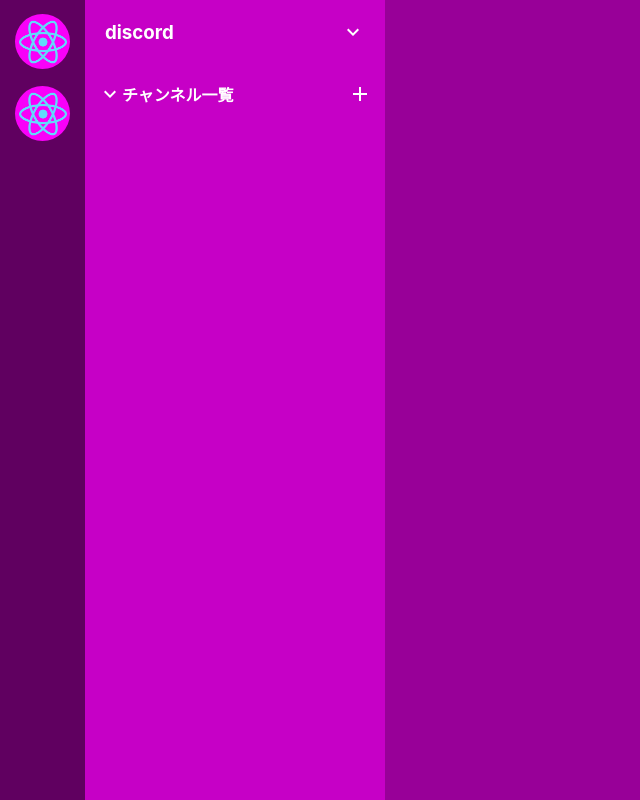
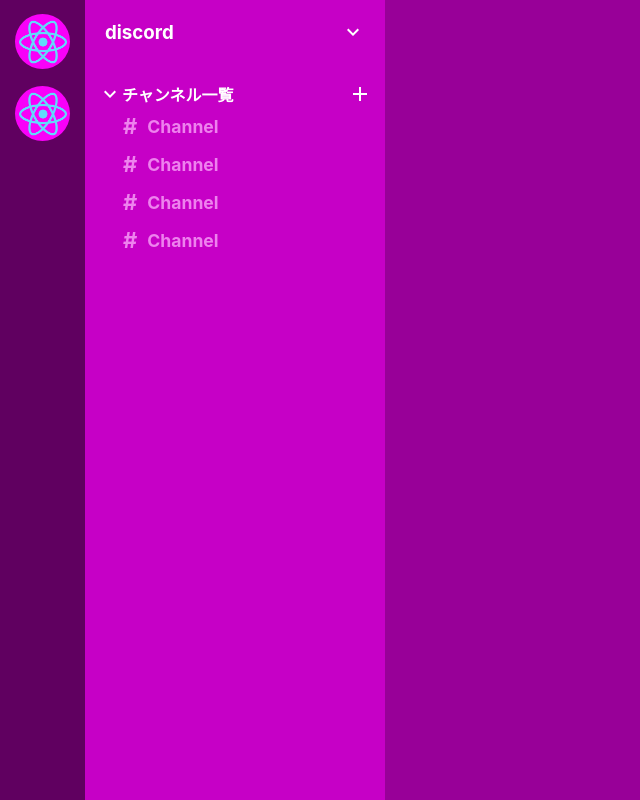
Before and after one commit to Hayate08A/udemy-discord-clone, a React (Create React App) app: page / in a window 1280 px wide. Shown: the whole page, without its empty margins (0-640 px from the left). Built offline with nearby package versions, Linux system fonts and the light colour scheme.

Commit message:
feat: :construction: #15 Channel list

```diff
--- a/src/components/sidebar/Sidebar.tsx
+++ b/src/components/sidebar/Sidebar.tsx
@@ -2,6 +2,7 @@ import React from 'react';
 import './Sidebar.scss';
 import ExpandMoreIcon from '@mui/icons-material/ExpandMore';
 import AddIcon from '@mui/icons-material/Add';
+import SidebarChannel from './sidebarChannel/SidebarChannel';
 
 const Sidebar = () => {
   return (
@@ -25,8 +26,13 @@ const Sidebar = () => {
               <ExpandMoreIcon />
               <h4>チャンネル一覧</h4>
             </div>
-
             <AddIcon className="sidebar-add-icon" />
+          </div>
+          <div className="sidebar-channel-list">
+            <SidebarChannel />
+            <SidebarChannel />
+            <SidebarChannel />
+            <SidebarChannel />
           </div>
         </div>
       </div>
--- /dev/null
+++ b/src/components/sidebar/sidebarChannel/SidebarChannel.scss
@@ -0,0 +1,22 @@
+.sidebar-channel {
+  padding-left: 20px;
+  margin-top: 2px;
+  h4 {
+    color: violet;
+    display: flex;
+    align-items: center;
+    padding: 5px;
+    font-size: 1.1rem;
+    cursor: pointer;
+
+    &:hover {
+      color: white;
+      background-color: blueviolet;
+      border-radius: 7px;
+    }
+  }
+  &__hash {
+    font-size: 22px;
+    padding-right: 10px;
+  }
+}
--- /dev/null
+++ b/src/components/sidebar/sidebarChannel/SidebarChannel.tsx
@@ -0,0 +1,15 @@
+import React from 'react';
+import './SidebarChannel.scss';
+
+function SidebarChannel() {
+  return (
+    <div className="sidebar-channel">
+      <h4>
+        <span className="sidebar-channel__hash">#</span>
+        Channel
+      </h4>
+    </div>
+  );
+}
+
+export default SidebarChannel;
```
